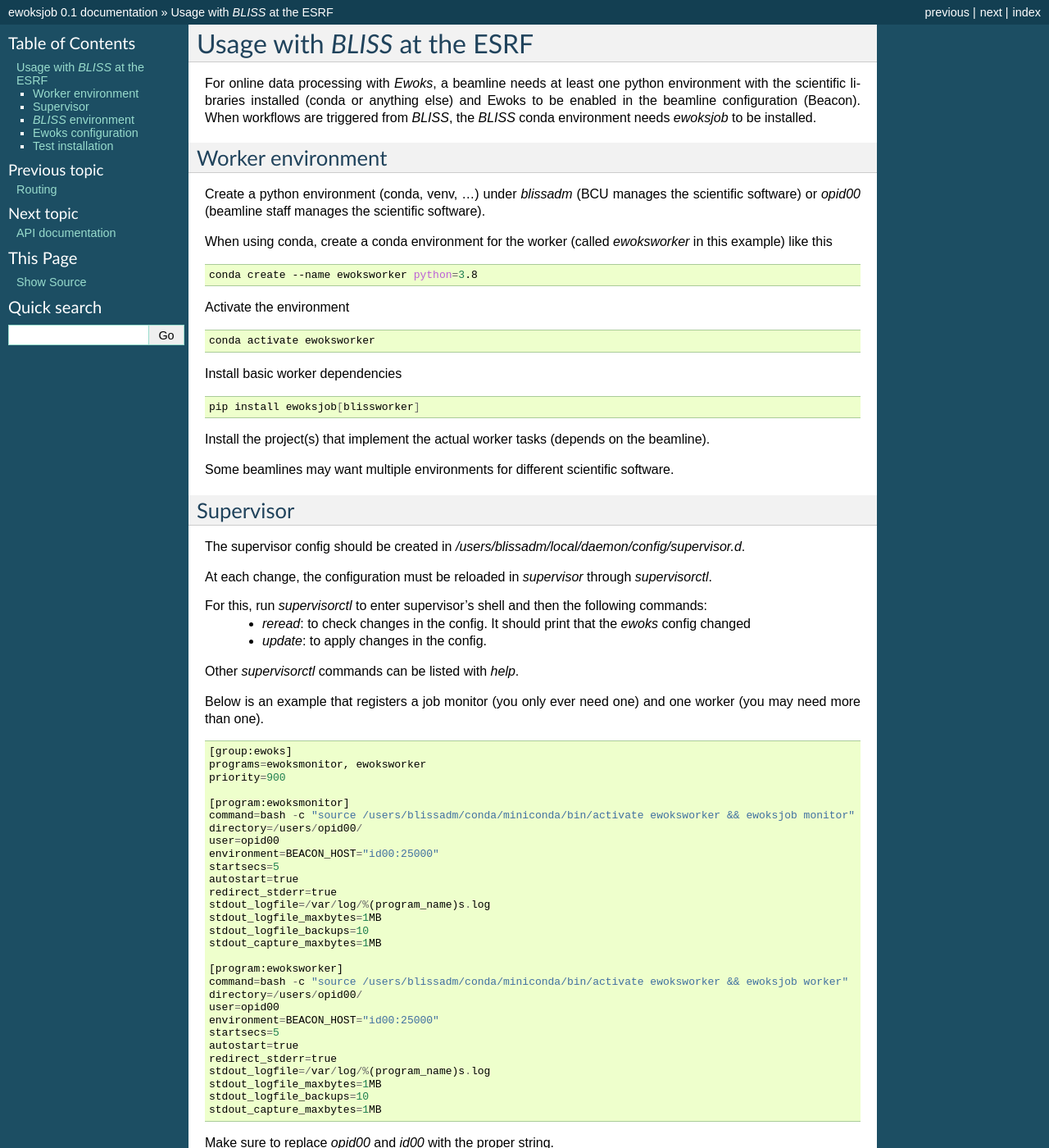
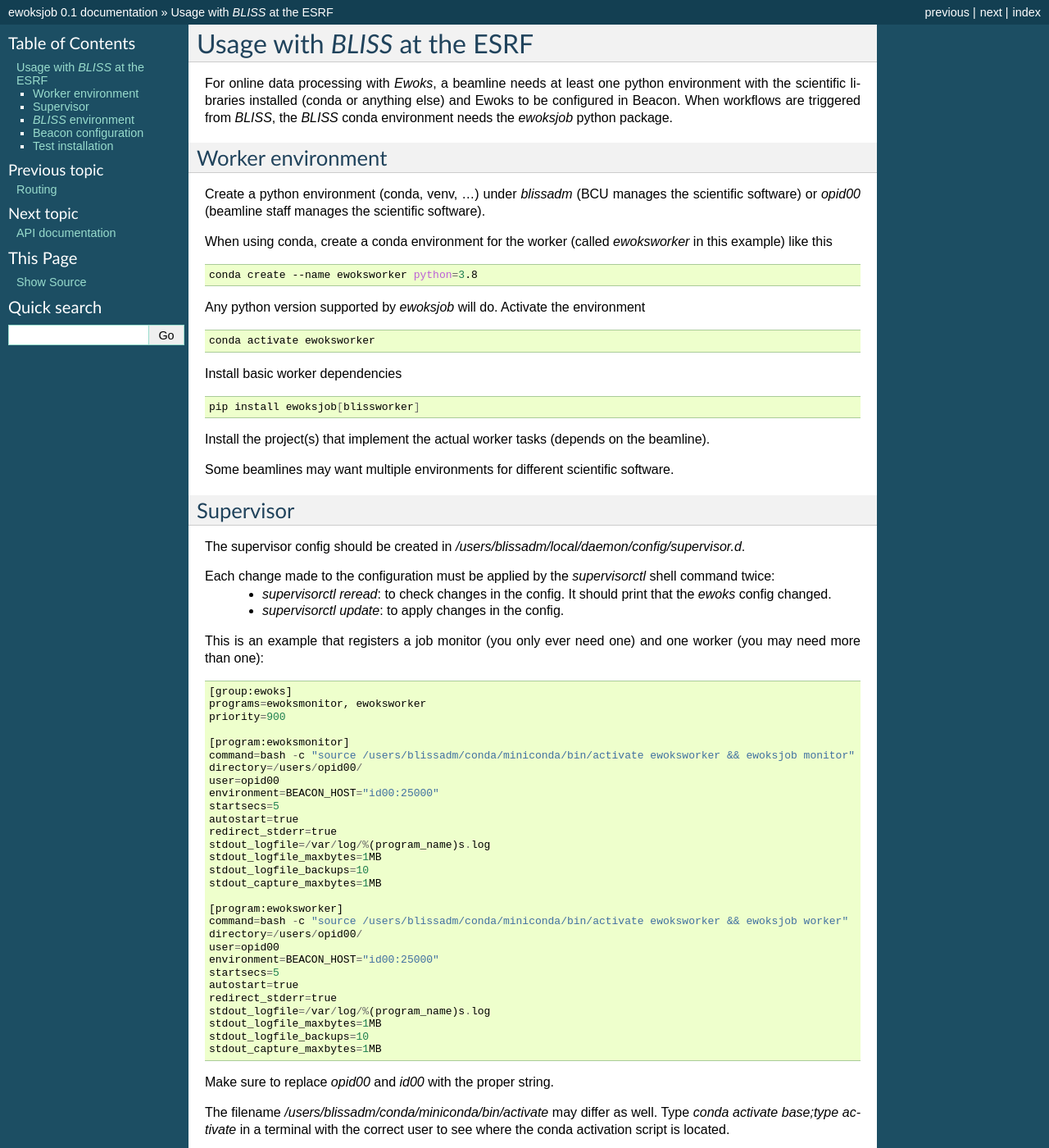
Before and after one commit to ewoks-kit/ewoksjob, a Sphinx documentation site: the page built from doc/bliss.rst, in a window 1280 px wide and 1400 px high. Shown: the whole window at 82% size. Built offline with Sphinx 7.4.7, drawn with Linux system fonts in a browser that asks for light colours; some of the changed text lies outside the part shown.

Commit message:
improve docs

```diff
--- a/doc/bliss.rst
+++ b/doc/bliss.rst
@@ -2,9 +2,9 @@ Usage with *BLISS* at the ESRF
 ==============================
 
 For online data processing with *Ewoks*, a beamline needs at least one python environment
-with the scientific libraries installed (conda or anything else) and Ewoks to be
-enabled in the beamline configuration (Beacon). When workflows are triggered from *BLISS*,
-the *BLISS* conda environment needs *ewoksjob* to be installed.
+with the scientific libraries installed (conda or anything else) and Ewoks to be configured
+in Beacon. When workflows are triggered from *BLISS*, the *BLISS* conda environment needs
+the *ewoksjob* python package.
 
 Worker environment
 ------------------
@@ -18,7 +18,7 @@ When using conda, create a conda environment for the worker (called `ewoksworker
 
     conda create --name ewoksworker python=3.8
 
-Activate the environment
+Any python version supported by `ewoksjob` will do. Activate the environment
 
 .. code:: bash
 
@@ -39,15 +39,11 @@ Supervisor
 
 The supervisor config should be created in `/users/blissadm/local/daemon/config/supervisor.d`.
 
-At each change, the configuration must be reloaded in `supervisor` through `supervisorctl`.
+Each change made to the configuration must be applied by the `supervisorctl` shell command twice:
+  - `supervisorctl reread`: to check changes in the config. It should print that the `ewoks` config changed.
+  - `supervisorctl update`: to apply changes in the config.
 
-For this, run `supervisorctl` to enter supervisor's shell and then the following commands:
-  - `reread`: to check changes in the config. It should print that the `ewoks` config changed
-  - `update`: to apply changes in the config.
-
-Other `supervisorctl` commands can be listed with `help`.
-
-Below is an example that registers a job monitor (you only ever need one) and one worker (you may need more than one).
+This is an example that registers a job monitor (you only ever need one) and one worker (you may need more than one):
 
 .. code::
 
@@ -124,14 +120,14 @@ When triggering directly from *BLISS*, the `BEACON_HOST` environment variable is
 
 .. note::
 
-    For `bliss<=1.10`, `blissdata` must be installed separately
+    For `bliss <1.11`, `blissdata` must be installed separately
 
     .. code:: bash
 
         pip install blissdata
 
-Ewoks configuration
--------------------
+Beacon configuration
+--------------------
 
 Ewoks must be configured in the beamline configuration (Beacon). For example
 
```
